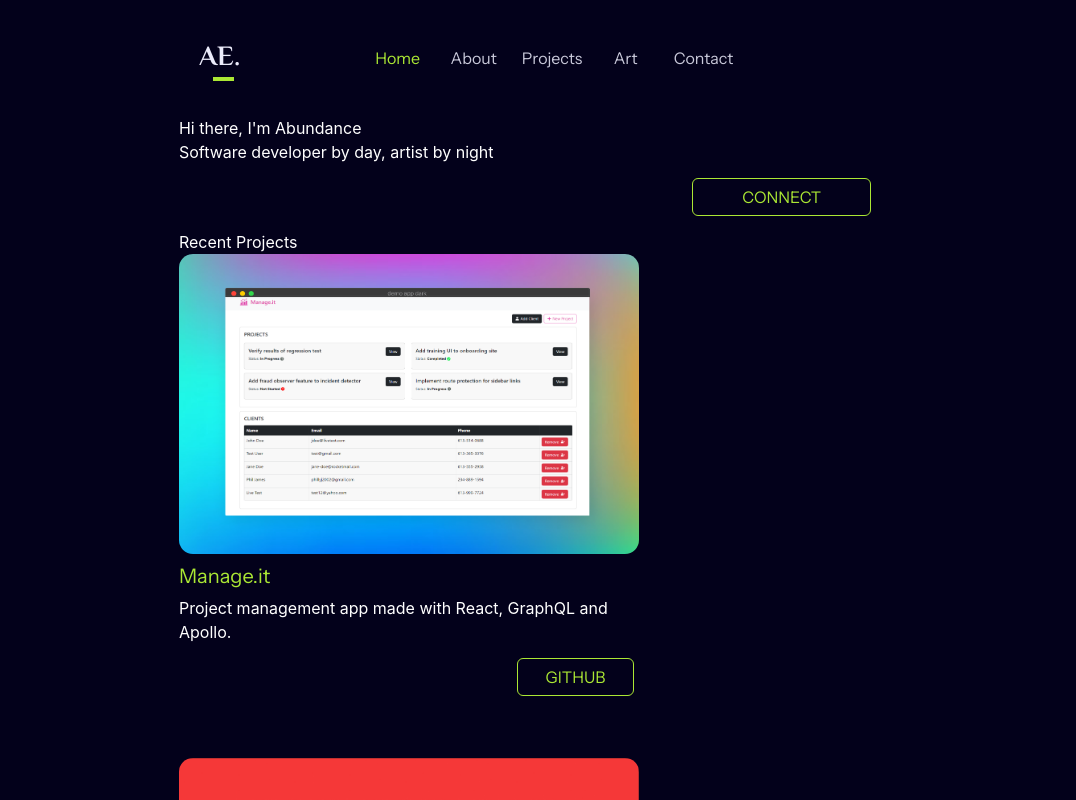
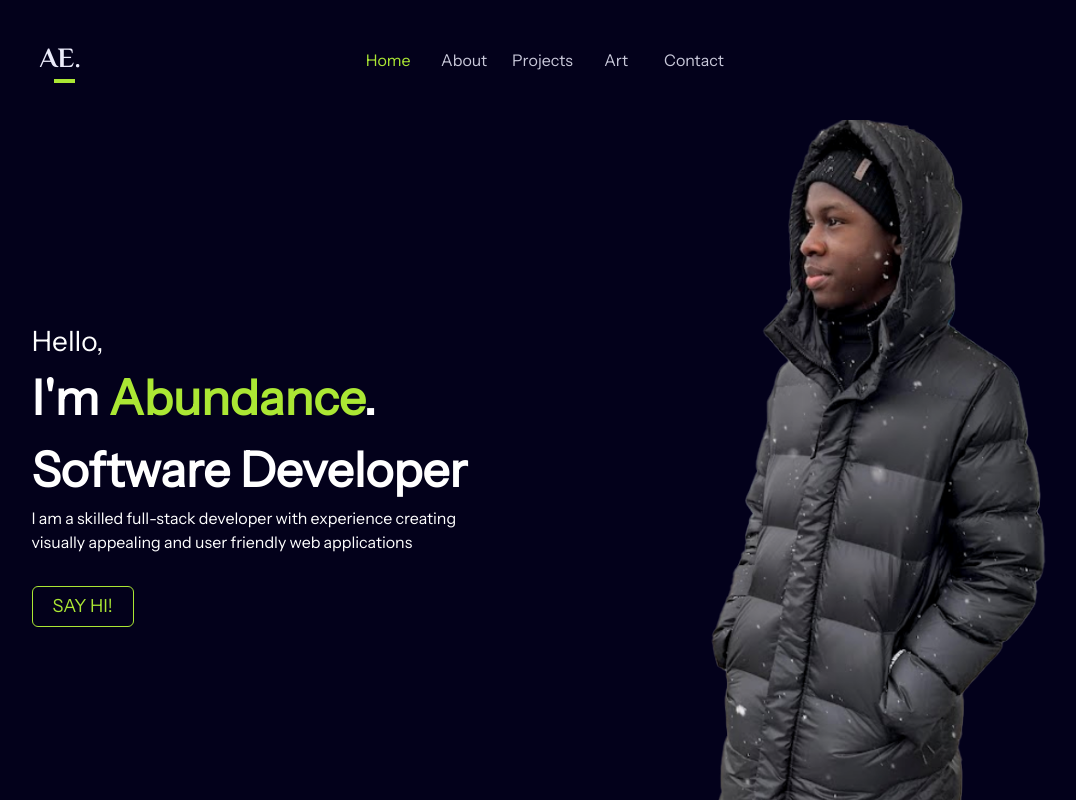
Before and after one commit to abundanceesim/website-portfolio, a React (Create React App) app in the folder client/: page / in a window 1280 px wide. Shown: the top 800 px of the page, without its empty margins (105-1181 px from the left). Built offline with nearby package versions, Linux system fonts and the light colour scheme.

Commit message:
Modify Home page

```diff
--- a/client/src/App.css
+++ b/client/src/App.css
@@ -112,6 +112,7 @@ ul.nav-menu > a {
   background-color: #03011b;
   position: sticky;
   top: 0;
+  height: 7.5rem;
 }
 
 .nav-container {
@@ -186,6 +187,85 @@ ul.nav-menu > a {
   padding: 2px;
 }
 
+/*----------------Home Page---------------------*/
+#intro {
+  height: calc(100vh - 7.5rem);
+  width: 100vw;
+  max-width: 65rem;
+  margin: 0 auto ;
+  overflow: hidden;
+  position: relative;
+}
+
+.bg {
+  position: absolute;
+  top: -3.5rem;
+  /* top: 2rem; */
+  right: -2rem;
+  z-index: -1;
+  object-fit: cover;
+  height: 100vh;
+  animation-duration: 0.2s;
+  animation-name: animate-fade;
+  animation-fill-mode: backwards;
+  animation-name: animate-pop;
+  animation-duration: 0.3s;
+
+}
+
+.introContent {
+  font-family: 'Instrument Sans', serif;
+  height: 100vh;
+  width: 100vw;
+  /* width: 75vw; */
+  padding: 1.5rem;
+  font-size: 3rem;
+  font-weight: 700;
+  display: flex;
+  flex-direction: column;
+  padding-top: 25vh;
+  /* justify-content: center; */
+}
+
+.hello {
+  font-size: 1.75rem;
+  font-weight: 100;
+}
+
+.introName {
+  color: rgb(171, 231, 52);
+}
+
+.introPara {
+  /* max-width: 60vw; */
+  width: 35vw;
+  font-size: 1rem;
+  font-weight: 100;
+}
+
+@media only screen and (max-width: 600px) {
+  body{
+    margin-left: -1rem;
+  }
+
+  .introPara {
+    width: 70vw;
+  }
+}
+
+.connect-btn {
+  padding-left: 20px;
+  padding-right: 20px;
+  font-size: large;
+  animation-duration: 0.7s;
+  animation-name: animate-pop;
+}
+
+.introContent > span, .introPara {
+  animation-duration: 0.4s;
+  animation-name: animate-pop;
+  animation-timing-function: cubic-bezier(.53, .82, .92, 1.2);
+}
 /*----------------Contact Page---------------------*/
 .form-control {
   border-radius: 11px;
--- a/client/src/pages/About.jsx
+++ b/client/src/pages/About.jsx
@@ -6,9 +6,6 @@ export default function About() {
     <>
       <div className="container">
         <div className="row">
-          <div className=" col profile-img">
-            <img className="profile-picture" src={me} alt="abundance-esim" />
-          </div>
           <div className="col">
             <div className="about-txt about-txt-primary">
               Hi, I'm Abundance Esim, a software developer and recent Computer
@@ -17,6 +14,9 @@ export default function About() {
               JavaScript, Angular and React. Asides from these, I'm proficient
               in Java.
             </div>
+          </div>
+          <div className="col profile-img">
+            <img className="profile-picture" src={me} alt="abundance-esim" />
           </div>
         </div>
         <div className="about-txt about-txt-secondary">
--- a/client/src/pages/Home.jsx
+++ b/client/src/pages/Home.jsx
@@ -4,11 +4,31 @@ import Artwork from "../components/Artwork";
 import artworks from "../components/allArtworks";
 import Projects from "./Projects";
 import Artworks from "./Artworks";
+// import me from '../assets/personal/abundance_transparent_bg.png'
+import me from "../assets/personal/abundance-snow.png";
+// import me from "../assets/personal/abundance-boba.png";
+
 
 export default function Home() {
   return (
-    <>
-      <div className="container">
+    <section id="intro">
+      <div className="introContent">
+        <span className="hello">Hello, </span>
+        <span className="introText">
+          I'm <span className="introName">Abundance</span>. <br /> Software Developer
+        </span>
+        <p className="introPara">
+          I am a skilled full-stack developer with experience creating visually
+          appealing and user friendly web applications
+        </p>
+          <a
+            className="mt-3 btn btn-outline-primary github-source-btn connect-btn"
+            style={{ width: "fit-content" }}
+            href="/contact"
+          >SAY HI!</a>
+        <img className="bg" src={me} alt="abundance-esim" />
+      </div>
+      {/* <div className="container">
         <div className="intro">
           <div>Hi there, I'm Abundance</div>
           <div>Software developer by day, artist by night</div>
@@ -19,17 +39,15 @@ export default function Home() {
         </div>
         <div className="recent-projects">
           Recent Projects
-          {/* <div className="container projects"> */}
-          <div className="row">
+          <div className="row gap-4">
             {projects
               .filter((item, idx) => idx < 2)
               .map((project) => (
-                <div className="col mb-5" style={{ maxWidth: "min-content" }}>
+                <div className="col mb-4 project-card" style={{ maxWidth: "min-content" }}>
                   <ProjectItem project={project} key={project} />
                 </div>
               ))}
           </div>
-          {/* </div> */}
         </div>
         <div className="recent-artworks">
           <div className="row mt-4">
@@ -42,7 +60,7 @@ export default function Home() {
               ))}
           </div>
         </div>
-      </div>
-    </>
+      </div> */}
+    </section>
   );
 }
```
Also changed, not shown: client/src/assets/personal/abundance-boba.png (added), client/src/assets/personal/abundance-snow.png (added).
